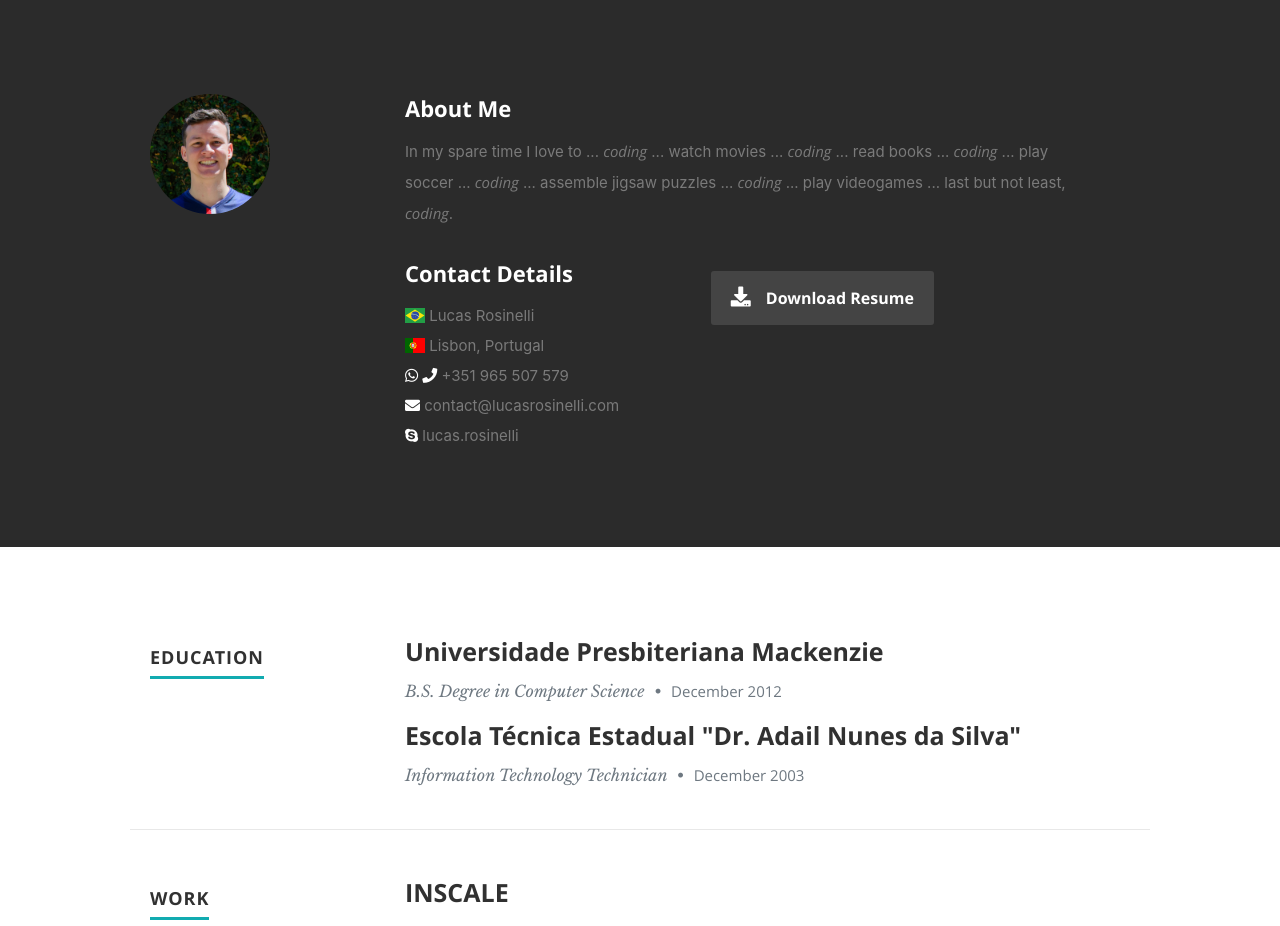
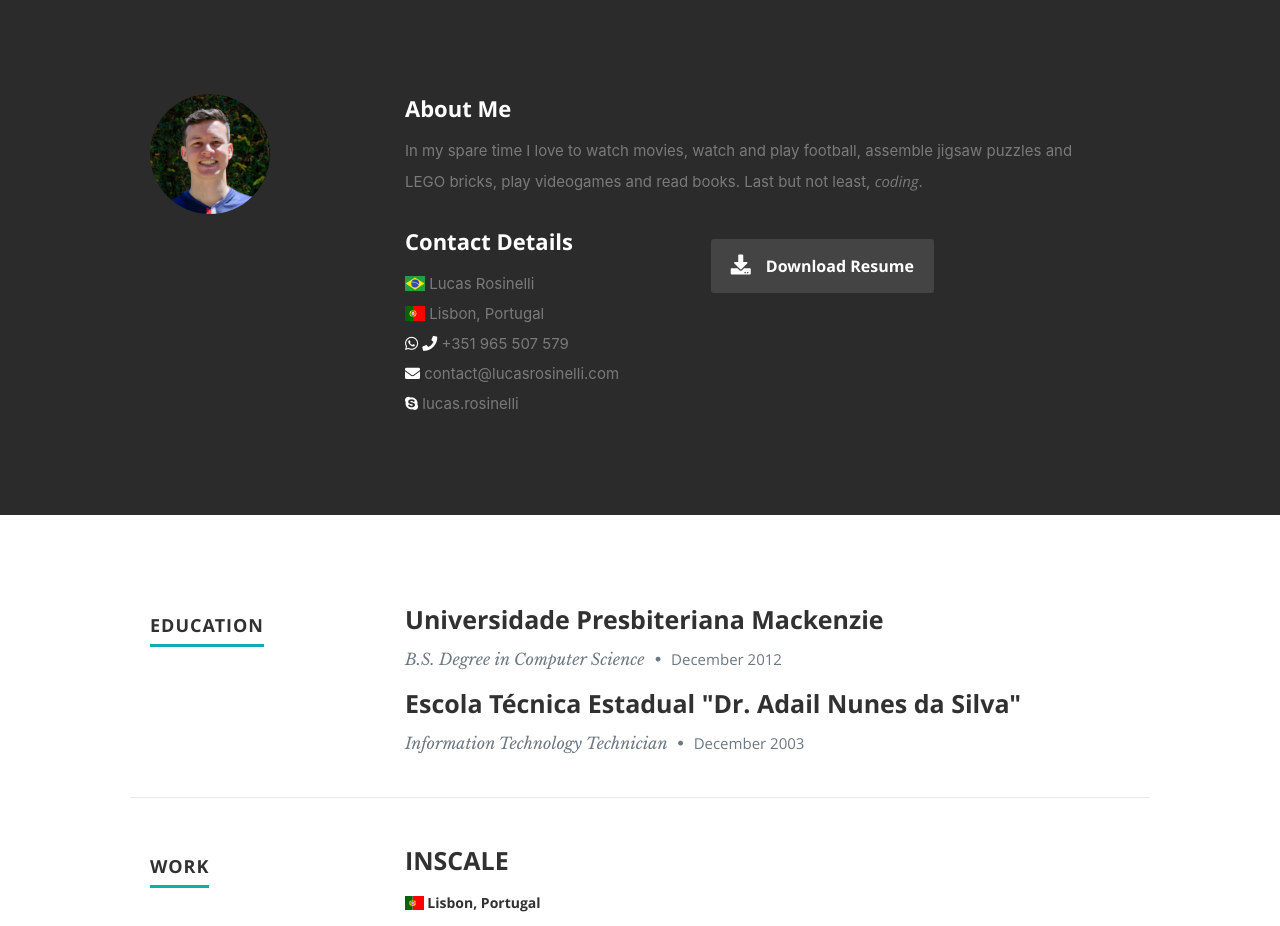
Before and after one commit to LucasRosinelli/resume, a React (Create React App) app: page / in a window 1280 px wide. Shown: the part 802-1728 px from the top of the page. Built offline with nearby package versions, Linux system fonts and the light colour scheme.

Commit message:
About text updated

```diff
--- a/src/components/about/about.js
+++ b/src/components/about/about.js
@@ -12,13 +12,9 @@ export default class About extends Component {
                     <div className="nine columns main-col">
                         <h2>About Me</h2>
                         <p>
-                            In my spare time I love to
-                            ... <em>coding</em> ... watch movies
-                            ... <em>coding</em> ... read books
-                            ... <em>coding</em> ... play soccer
-                            ... <em>coding</em> ... assemble jigsaw puzzles
-                            ... <em>coding</em> ... play videogames
-                            ... last but not least, <em>coding</em>.
+                            In my spare time I love to watch movies, watch and play football,
+                            assemble jigsaw puzzles and LEGO bricks, play videogames and read books.
+                            Last but not least, <em>coding</em>.
                         </p>
                         <div className="row">
                             <div className="columns contact-details">
```
